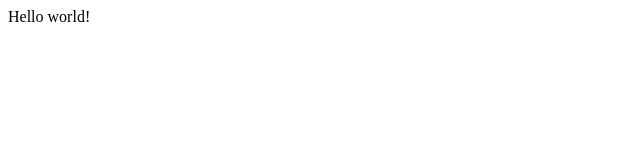
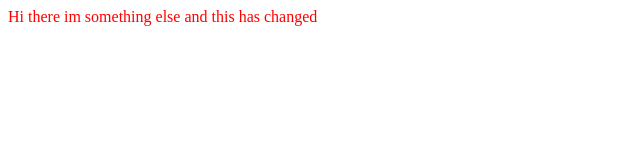
Before and after one commit to gabrieldrozdov/wpw-test2, a plain HTML site: page index.html in a window 1280 px wide. Shown: the whole page, without its empty margins (0-640 px from the left). Drawn offline with Linux system fonts and the light colour scheme.

Commit message:
something

```diff
--- a/index.html
+++ b/index.html
@@ -6,6 +6,8 @@
 	<title>Test file</title>
 </head>
 <body>
-	Hello world!
+	<div style="color: red;">
+		Hi there im something else and this has changed
+	</div>
 </body>
 </html>
```
